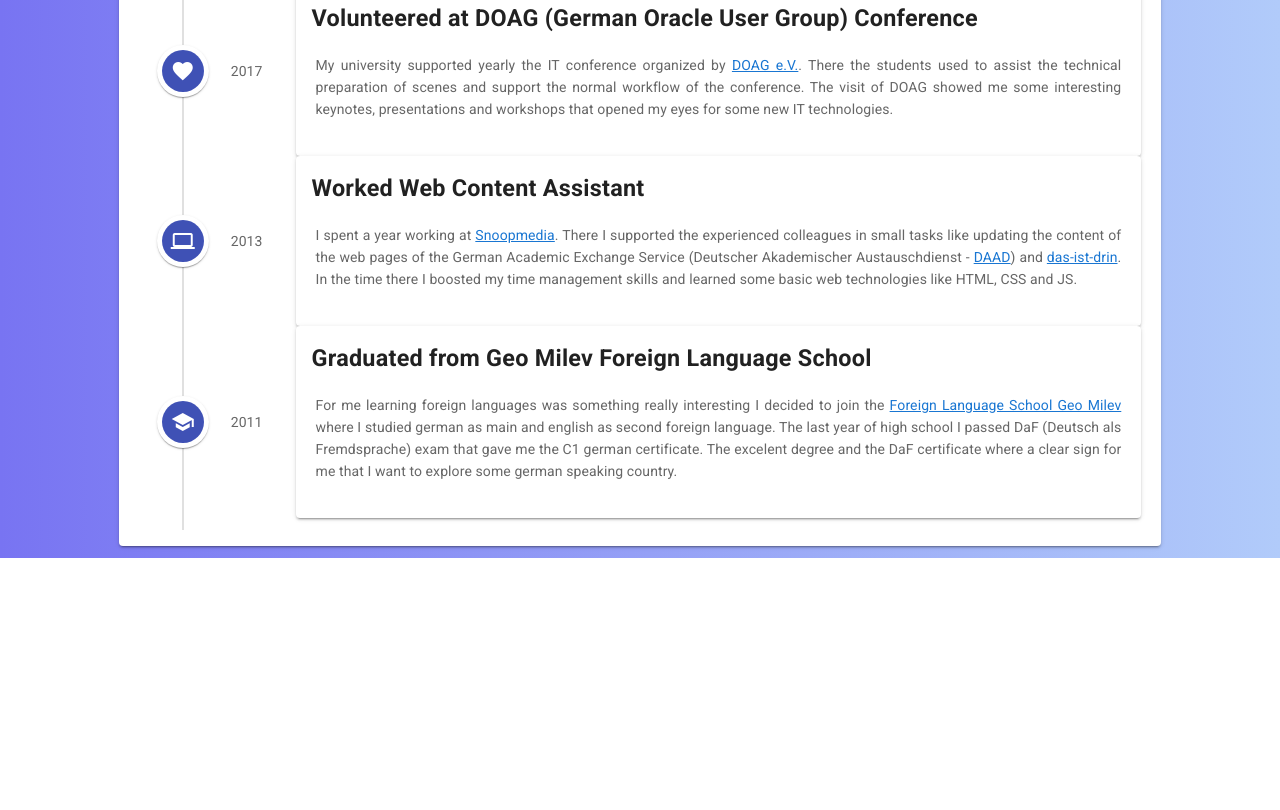
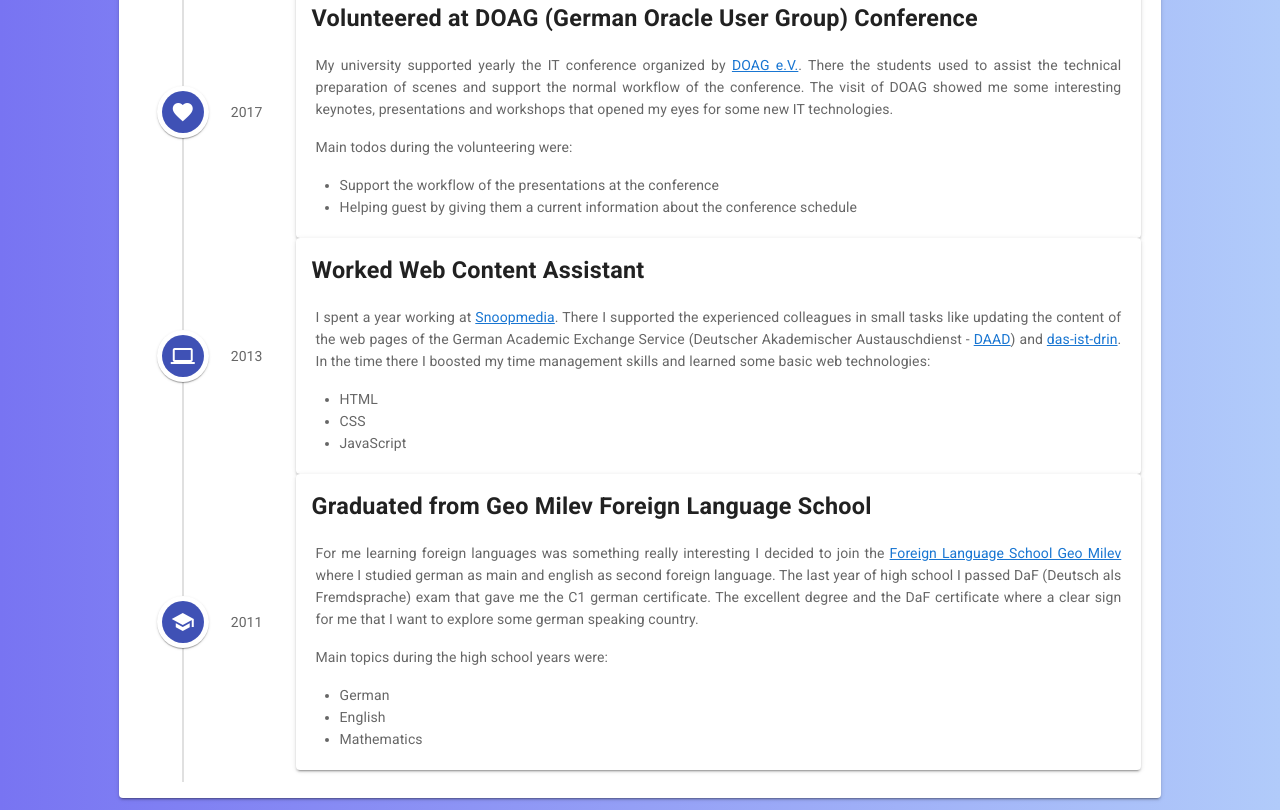
Before and after one commit to geoeg/vuesume, a Vue app: page / in a window 1280 px wide. Shown: the part 2080-2890 px from the top of the page. Before the commit the page ends 2638 px from the top, so only its background shows below. Built offline with nearby package versions, Linux system fonts and the light colour scheme.

Commit message:
edit timeline information

```diff
--- a/src/views/timeline/TimelineContainer.vue
+++ b/src/views/timeline/TimelineContainer.vue
@@ -104,8 +104,16 @@ export default {
           <p>
             For me learning foreign languages was something really interesting I decided to join the <a target="_blank" href="https://eg-dobrich.com/">Foreign Language School Geo Milev</a>
             where I studied german as main and english as second foreign language. The last year of high school I passed DaF (Deutsch als Fremdsprache) exam that gave me the C1 german certificate.
-            The excelent degree and the DaF certificate where a clear sign for me that I want to explore some german speaking country.
+            The excellent degree and the DaF certificate where a clear sign for me that I want to explore some german speaking country.
           </p>
+          <p>
+            Main topics during the high school years were:
+          </p>
+          <ul>
+              <li>German</li>
+              <li>English</li>
+              <li>Mathematics</li>
+          </ul>
         `,
         icon: "mdi-school"
       },
@@ -130,8 +138,13 @@ export default {
           <p>
             I spent a year working at <a target="_blank" href="https://www.snoopmedia.com/">Snoopmedia</a>. There I supported the experienced colleagues in small tasks like updating the content of the web pages of
             the German Academic Exchange Service (Deutscher Akademischer Austauschdienst - <a target="_blank" href="https://www.daad.de/de/">DAAD</a>) and <a target="_blank" href="https://www.das-ist-drin.de/">das-ist-drin</a>.
-            In the time there I boosted my time management skills and learned some basic web technologies like HTML, CSS and JS.
+            In the time there I boosted my time management skills and learned some basic web technologies:
           </p>
+          <ul>
+              <li>HTML</li>
+              <li>CSS</li>
+              <li>JavaScript</li>
+          </ul>
         `,
         icon: "mdi-laptop"
       },
@@ -146,6 +159,13 @@ export default {
           There the students used to assist the technical preparation of scenes and support the normal workflow of the conference.
           The visit of DOAG showed me some interesting keynotes, presentations and workshops that opened my eyes for some new IT technologies.
           </p>
+          <p>
+            Main todos during the volunteering were:
+          </p>
+          <ul>
+            <li>Support the workflow of the presentations at the conference</li>
+            <li>Helping guest by giving them a current information about the conference schedule</li>
+            </ul>
         `,
         icon: "mdi-cards-heart"
       },
```
